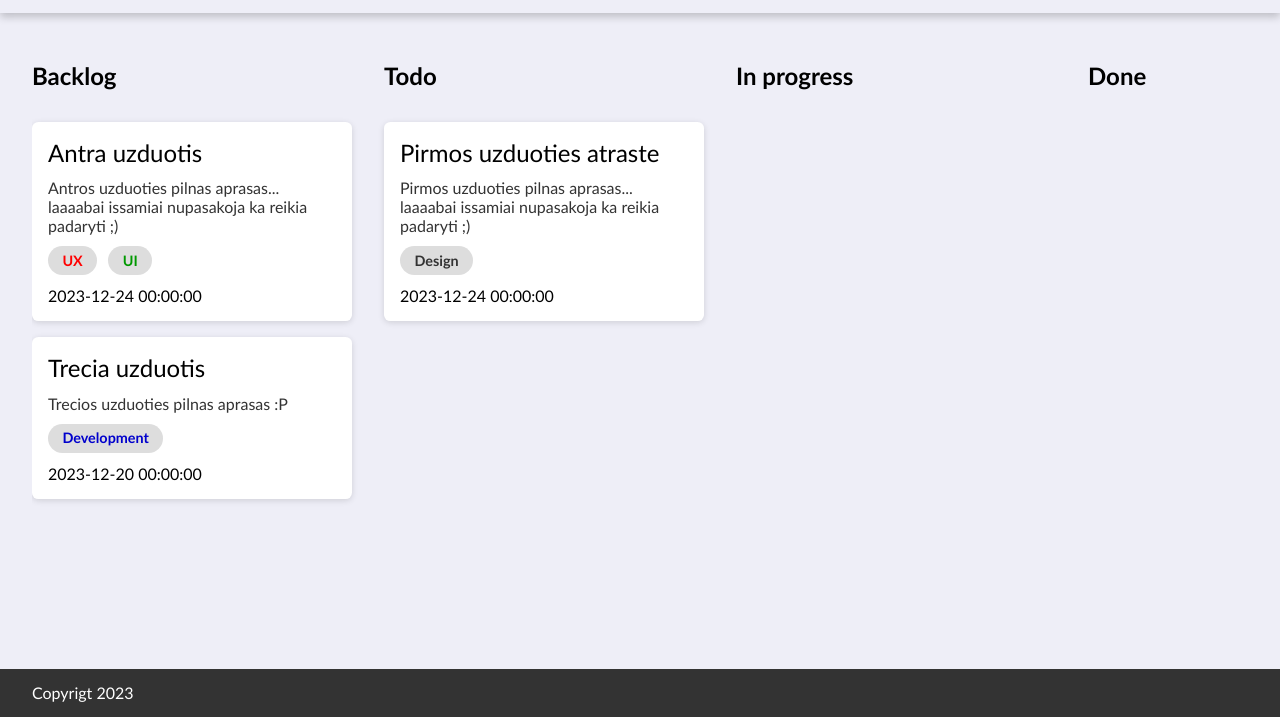
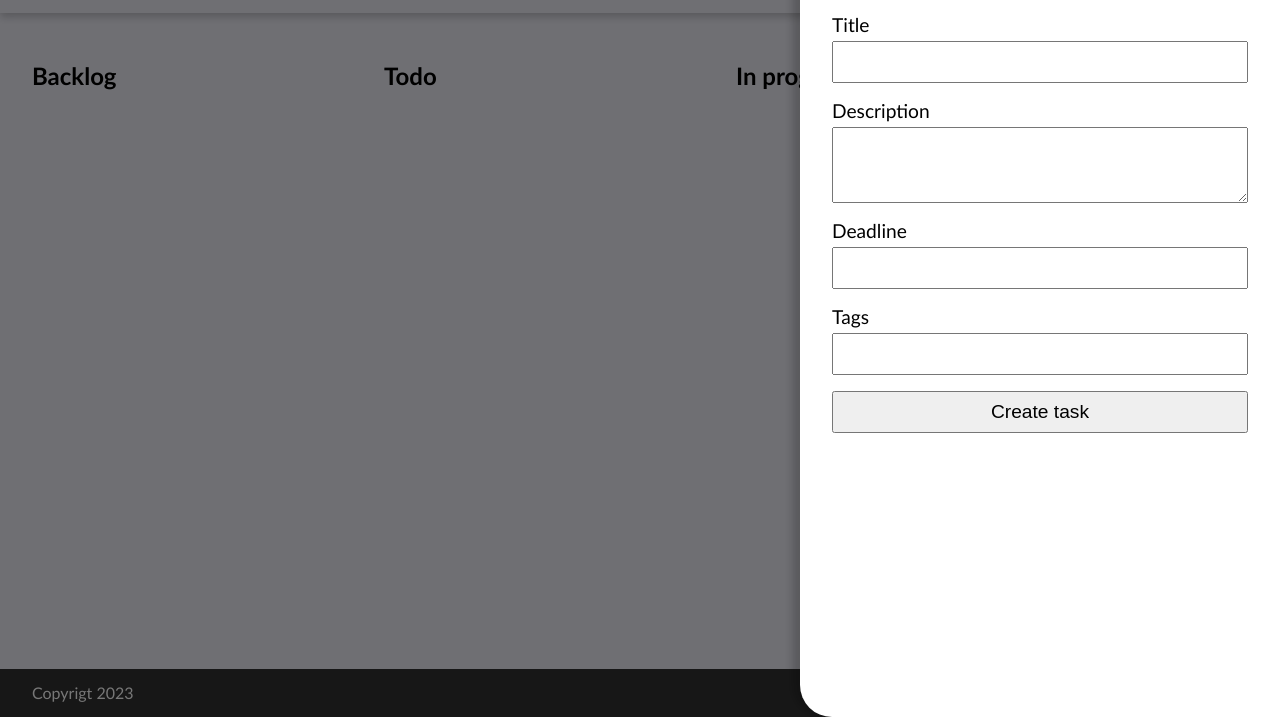
Before and after one commit to AntiusDragon/task-management, a website with bundled scripts: page index.html in a window 1280 px wide. Shown: the part 83-800 px from the top of the page. Built offline with nearby package versions, Linux system fonts and the light colour scheme.

Commit message:
Create task using form

```diff
--- a/CSS/aside.css
+++ b/CSS/aside.css
@@ -48,7 +48,9 @@
 .aside .fa-times:hover {
     color: #333;
 }
-.aside .fa-content {
+.aside .aside-content {
+    max-height: calc(100vh - 2rem);
+    overflow: auto;
 }
 
 @media (max-width: 30rem) {
--- /dev/null
+++ b/CSS/form.css
@@ -0,0 +1,29 @@
+.form {
+    display: flex;
+    flex-direction: column;
+    gap: 1rem;
+}
+.form .form-row {
+    display: flex;
+    flex-direction: column;
+    gap: 0.3rem;
+}
+.form .form-label {
+    font-size: 1.2rem;
+}
+.form .form-input,
+.form .textarea {
+    font-size: 1.2rem;
+    line-height: 1em;
+    padding: 0.5rem 1rem;
+}
+.form .textarea {
+    min-height: 3em;
+    height: 4em;
+    max-height: 11em;
+    resize: vertical;
+}
+.form .form-btn {
+    font-size: 1.2rem;
+    padding: 0.5rem 1rem;
+}
--- a/index.html
+++ b/index.html
@@ -16,6 +16,7 @@
     <link rel="stylesheet" href="./CSS/header.css">
     <link rel="stylesheet" href="./CSS/todo.css">
     <link rel="stylesheet" href="./CSS/aside.css">
+    <link rel="stylesheet" href="./CSS/form.css">
     <!-- <link rel="stylesheet" href="./CSS/header-xmas.css"> -->
     <link rel="stylesheet" href="./CSS/font-awesome.min.css">
 </head>
@@ -34,7 +35,29 @@
                     <h2 class="aside-title">Add task</h2>
                     <button type="button" class="fa fa-times"></button>
                 </header>
-                <div class="aside-content">a</div>
+                <div class="aside-content">
+                    <form id="task_form" class="form">
+                        <div class="form-row">
+                            <label class="form-label" for="title">Title</label>
+                            <input id="title" class="form-input" type="text" name="title" required>
+                        </div>
+                        <div class="form-row">
+                            <label class="form-label" for="desc">Description</label>
+                            <textarea id="desc" class="textarea" name="description"></textarea>
+                        </div>
+                        <div class="form-row">
+                            <label class="form-label" for="deadline">Deadline</label>
+                            <input id="deadline" class="form-input" type="text" name="deadline">
+                        </div>
+                        <div class="form-row">
+                            <label class="form-label" for="tags">Tags</label>
+                            <input id="tags" class="form-input" type="text" name="tags">
+                        </div>
+                        <div class="form-row">
+                            <button class="form-btn" type="submit">Create task</button>
+                        </div>
+                    </form>
+                </div>
             </div>
         </aside>
     </main>
--- a/js/main.js
+++ b/js/main.js
@@ -1,11 +1,11 @@
 import { Todo } from "./Todo.js";
-
 const kanban = new Todo('#kanban', ['Backlog', 'Todo', 'In progress', 'Done']);
 
 const addTaskBtnDOM = document.getElementById('add_task');
 const asideDOM = document.getElementById('aside');
 const asideBackgroundDOM = asideDOM.querySelector('.aside-bg');
 const asideClodeBtnDOM = asideDOM.querySelector('.aside-header button');
+asideDOM.classList.add('show');
 
 
 if (addTaskBtnDOM && asideDOM) {
@@ -33,38 +33,60 @@ if (addTaskBtnDOM && asideDOM) {
     })
 }
 
-kanban.addTask({
-    columnIndex: 1,
-    title: 'Pirmos uzduoties atraste',
-    desc: 'Pirmos uzduoties pilnas aprasas... laaaabai issamiai nupasakoja ka reikia padaryti ;)',
-    createdOn: '2023-11-08 09:03:15',
-    deadline: '2023-12-24 00:00:00',
-    tags: [
-        { text: 'Design', color: '#333' },
-    ],
-});
+const formDOM = document.getElementById('task_form');
+const formTitleDOM = document.getElementById('title')
+const formDescDOM = document.getElementById('desc')
+const formDeadlineDOM = document.getElementById('deadline')
+const formTagsDOM = document.getElementById('tags')
 
-kanban.addTask({
-    columnIndex: 0,
-    title: 'Antra uzduotis',
-    desc: 'Antros uzduoties pilnas aprasas... laaaabai issamiai nupasakoja ka reikia padaryti ;)',
-    createdOn: '2023-11-08 10:03:15',
-    deadline: '2023-12-24 00:00:00',
-    tags: [
-        { text: 'UX', color: '#f00' },
-        { text: 'UI', color: '#090' },
-    ],
-});
+if (formDOM) {
+    formDOM.addEventListener('submit', (event) => {
+        event.preventDefault();
 
-kanban.addTask({
-    columnIndex: 0,
-    title: 'Trecia uzduotis',
-    desc: 'Trecios uzduoties pilnas aprasas :P',
-    createdOn: '2023-11-08 10:13:15',
-    deadline: '2023-12-20 00:00:00',
-    tags: [
-        { text: 'Development', color: '#00c' },
-    ],
-});
+        kanban.addTask({
+            columnIndex: 0,
+            title: formTitleDOM.value,
+            desc: formDescDOM.value,
+            createdOn: '2023-11-08 09:03:15',
+            deadline: formDeadlineDOM.value,
+            tags: formTagsDOM.value
+                .split(',')
+                .filter(txt => txt !=='')
+                .map(txt => ({ text: txt.trim(), color: '#333' })),
+            // tags:  ['aaa', 'bbb', 'ccc']
+            // tags: [
+            //     { text: 'Design', color: '#333' },
+            // ],
+        });
+        formTitleDOM.value = '';
+        formDescDOM.value = '';
+        formDeadlineDOM.value = '';
+        formTagsDOM.value = '';
+    })
+}
 
-console.log(kanban);
+
+// kanban.addTask({
+//     columnIndex: 0,
+//     title: 'Antra uzduotis',
+//     desc: 'Antros uzduoties pilnas aprasas... laaaabai issamiai nupasakoja ka reikia padaryti ;)',
+//     createdOn: '2023-11-08 10:03:15',
+//     deadline: '2023-12-24 00:00:00',
+//     tags: [
+//         { text: 'UX', color: '#f00' },
+//         { text: 'UI', color: '#090' },
+//     ],
+// });
+
+// kanban.addTask({
+//     columnIndex: 0,
+//     title: 'Trecia uzduotis',
+//     desc: 'Trecios uzduoties pilnas aprasas :P',
+//     createdOn: '2023-11-08 10:13:15',
+//     deadline: '2023-12-20 00:00:00',
+//     tags: [
+//         { text: 'Development', color: '#00c' },
+//     ],
+// });
+
+// console.log(kanban);
```
